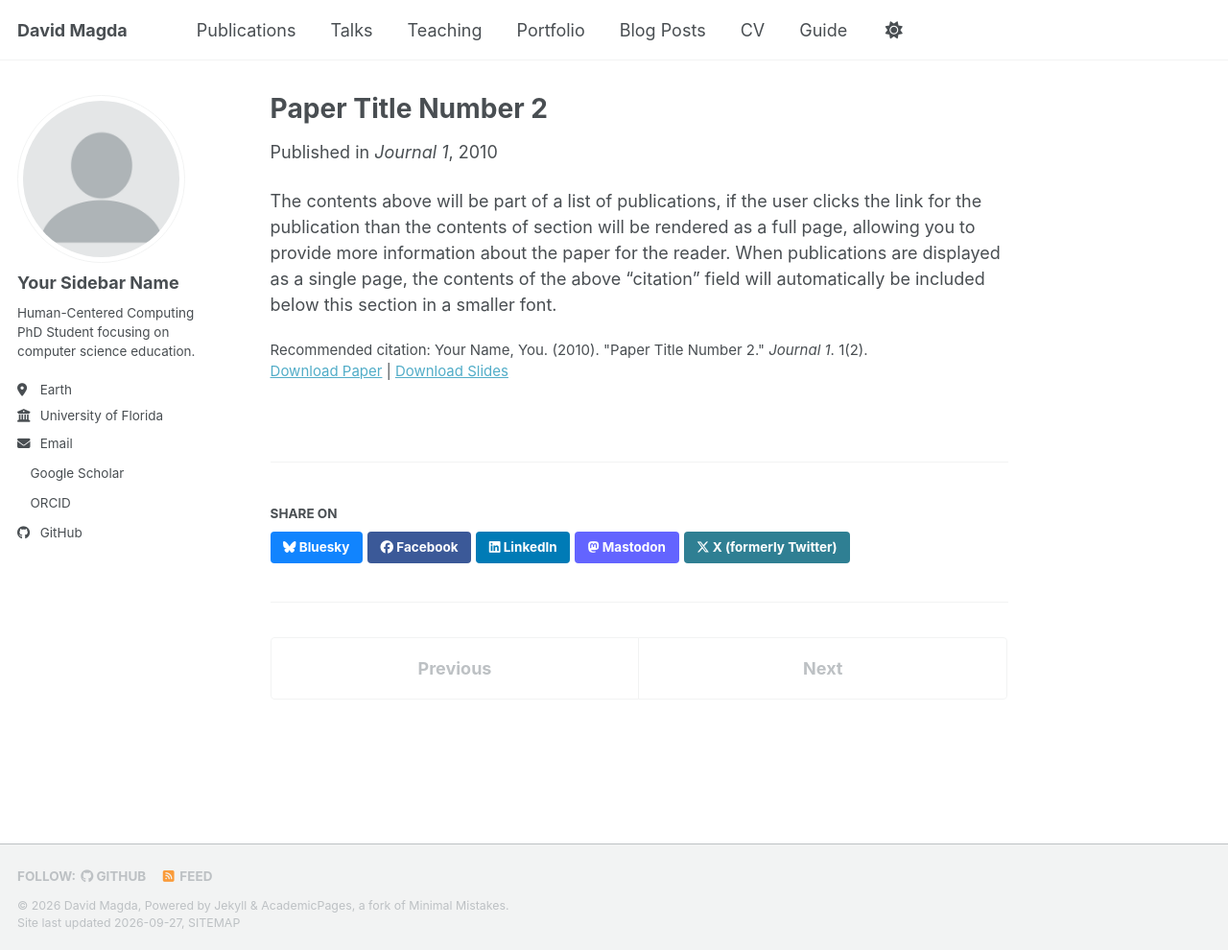
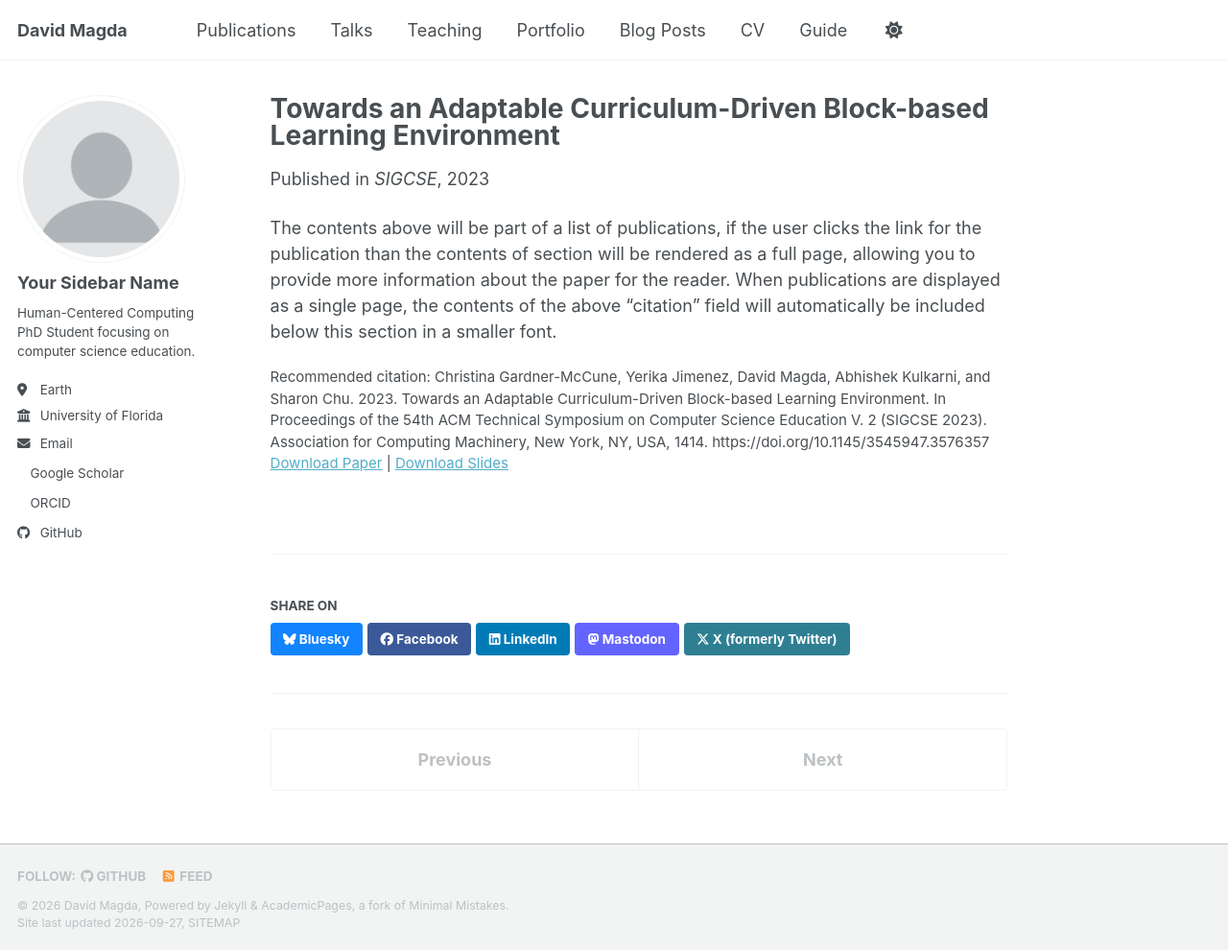
Before and after one commit to DavidMagda/DavidMagda.github.io, a Jekyll site: the page built from _publications/2010-10-01-paper-title-number-2.md, in a window 1280 px wide and 990 px high. Shown: the whole window at 96% size. Built offline with Jekyll 4.4.1, drawn with Linux system fonts in a browser that asks for light colours; a style sheet for code colours, icons or effects is not loaded.

Commit message:
Revise publication details for paper number 2
Updated publication details for 'Paper Title Number 2' including title, category, permalink, excerpt, date, venue, and citation.

```diff
--- a/_publications/2010-10-01-paper-title-number-2.md
+++ b/_publications/2010-10-01-paper-title-number-2.md
@@ -1,14 +1,14 @@
 ---
-title: "Paper Title Number 2"
+title: "Towards an Adaptable Curriculum-Driven Block-based Learning Environment"
 collection: publications
-category: manuscripts
-permalink: /publication/2010-10-01-paper-title-number-2
-excerpt: 'This paper is about the number 2. The number 3 is left for future work.'
-date: 2010-10-01
-venue: 'Journal 1'
-slidesurl: 'https://academicpages.github.io/files/slides2.pdf'
-paperurl: 'https://academicpages.github.io/files/paper2.pdf'
-citation: 'Your Name, You. (2010). &quot;Paper Title Number 2.&quot; <i>Journal 1</i>. 1(2).'
+category: posters
+permalink: /publication/2023-towards-an-adaptable-curriculum-driven-block-based-learning-environment
+excerpt: 'In this poster, we present the design of a browser-based Arduino programming tool, CASMM, to support computational thinking and making in science classrooms. This tool allows for unique integration of research tools, lesson planning, and scaffolding for learning computational thinking concepts and block-based programming. This poster will describe four key features of a block-based LMS: (1) reduced-scoped programming toolbox, (2) block locking, (3) lesson plans and starter code templates; and (4) low-tech code replay for researchers. Through discussion of this tool, we aim to catalyze conversations about integrating new scaffolding techniques into block-based programming environments to better support classroom use and research.'
+date: 2023-03-06
+venue: 'SIGCSE'
+slidesurl: ''
+paperurl: 'https://dl.acm.org/doi/10.1145/3545947.3576357'
+citation: 'Christina Gardner-McCune, Yerika Jimenez, David Magda, Abhishek Kulkarni, and Sharon Chu. 2023. Towards an Adaptable Curriculum-Driven Block-based Learning Environment. In Proceedings of the 54th ACM Technical Symposium on Computer Science Education V. 2 (SIGCSE 2023). Association for Computing Machinery, New York, NY, USA, 1414. https://doi.org/10.1145/3545947.3576357'
 ---
 
 The contents above will be part of a list of publications, if the user clicks the link for the publication than the contents of section will be rendered as a full page, allowing you to provide more information about the paper for the reader. When publications are displayed as a single page, the contents of the above "citation" field will automatically be included below this section in a smaller font.
```
